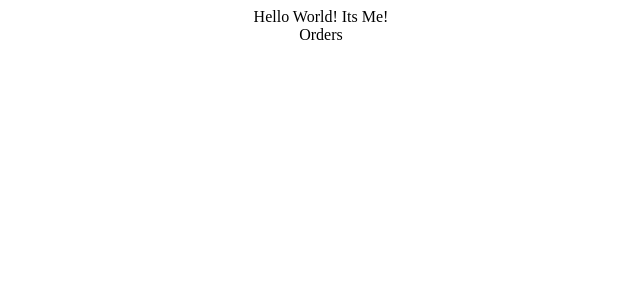
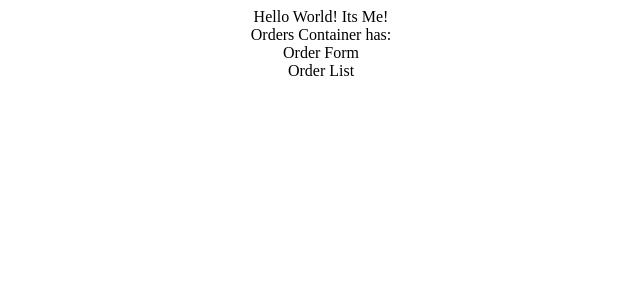
Before and after one commit to elledove/bae-frontend, a React (Create React App) app: page / in a window 1280 px wide. Shown: the top 300 px of the page, without its empty margins (319-959 px from the left). Built offline with nearby package versions, Linux system fonts and the light colour scheme; no server answers.

Commit message:
set up action to fetch orders.Component is mounted in Ordercontainer.

```diff
--- /dev/null
+++ b/src/actions/fetchOrders.js
@@ -0,0 +1,11 @@
+
+export function fetchOrders(){
+    return (dispatch) => {
+    fetch("http://localhost:3000/api/v1/orders")
+    .then(response => response.json())
+    .then(order => dispatch({
+        type: 'FETCH_ORDERS',
+        payload: order
+    }))
+    }
+}
--- a/src/components/OrderForm.js
+++ b/src/components/OrderForm.js
@@ -0,0 +1,15 @@
+import React, { Component } from 'react';
+
+
+
+class OrderForm extends Component {
+    state = {  }
+    render() {
+        return ( <div>
+
+            Order Form
+        </div> );
+    }
+}
+
+export default OrderForm;
--- /dev/null
+++ b/src/components/OrderList.js
@@ -0,0 +1,14 @@
+import React, { Component } from 'react';
+
+
+
+ const OrderList = (props) => {
+    return (
+        <div>
+            Order List
+        </div>
+    )
+
+}
+
+export default OrderList;
--- a/src/containers/OrdersContainer.js
+++ b/src/containers/OrdersContainer.js
@@ -1,15 +1,35 @@
 import React,{Component} from 'react';
+import {connect} from 'react-redux';
+import {fetchOrders} from '../actions/fetchOrders';
+import OrderForm from '../components/OrderForm';
+import OrderList from "../components/OrderList";
+
+
 
 
 
 class OrdersContainer extends Component {
-    state = {  }
+
+    componentDidMount(){
+     this.props.fetchOrders();
+
+    }
+
+
     render() {
         return ( <div>
 
-            Orders
+            Orders Container has:
+            <OrderForm/>
+            <OrderList orders={this.props.orders}/>
         </div> );
     }
 }
 
-export default OrdersContainer;
+
+const mapStateToProps =(state) =>{
+    return {orders: state.orders}
+
+}
+
+export default connect(mapStateToProps,{fetchOrders}) (OrdersContainer);
--- a/src/index.js
+++ b/src/index.js
@@ -5,19 +5,19 @@ import {createStore, applyMiddleware,compose} from 'redux';
 import {Provider} from 'react-redux';
 import thunk from 'redux-thunk';
 import menuReducer from './reducers/menuReducer';
-
+import orderReducer from './reducers/orderReducer';
 
 const composeEnhancers = window.__REDUX_DEVTOOLS_EXTENSION_COMPOSE__ || compose;
-const store = createStore(menuReducer,composeEnhancers(applyMiddleware(thunk)));
+const store = createStore(orderReducer,composeEnhancers(applyMiddleware(thunk)));
 
 ReactDOM.render(
-  <React.StrictMode>
+
     <Provider store={store}>
 
     <App />
-    </Provider>
+    </Provider>,
 
-  </React.StrictMode>,
+
   document.getElementById('root')
 );
 
--- /dev/null
+++ b/src/reducers/orderReducer.js
@@ -0,0 +1,13 @@
+export default function orderReducer(state = {orders:[]},action){
+    switch(action.type){
+        case 'FETCH_ORDERS':
+            return{orders:action.payload}
+
+
+    }
+
+
+
+    return state;
+
+}
```
Also changed, not shown: src/actions/fetchMenuItems.js (renamed from src/actions/fetchmenu_items.js).
